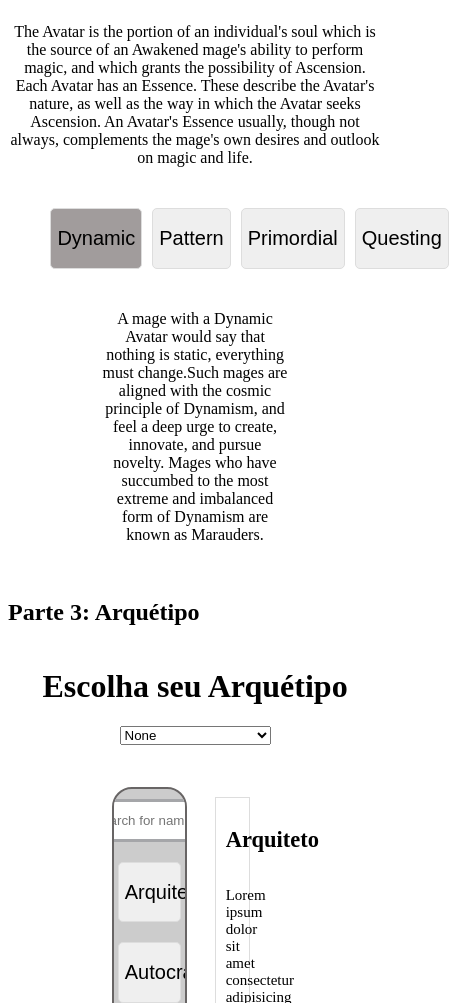
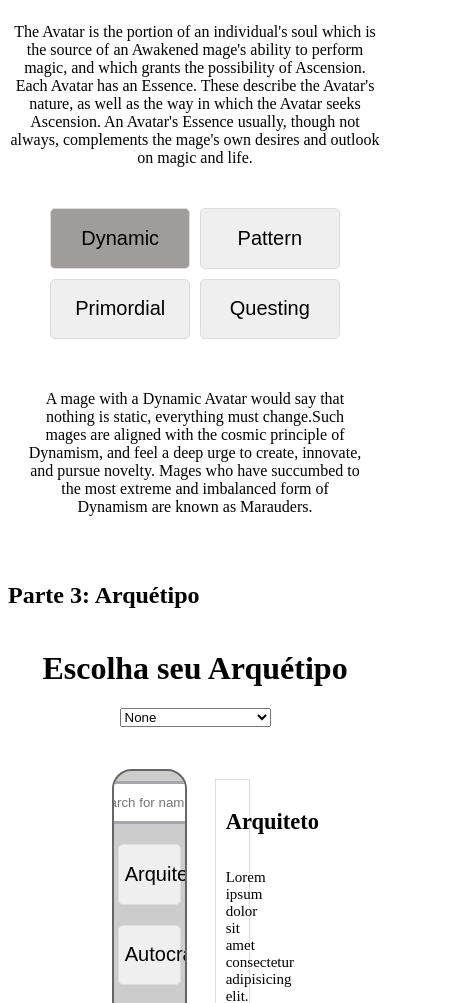
Before and after one commit to guizzoS2/charcreate-Mage-The-Ascension, a plain HTML site: page index.html in a window 390 px wide. Shown: the part 1111-2114 px from the top of the page, 449 px wide, since content can reach past the window. Drawn offline with nearby package versions, Linux system fonts and the light colour scheme.

Commit message:
essencia feito media

```diff
--- a/style.css
+++ b/style.css
@@ -173,8 +173,12 @@ p a {
 
 .essence_description {
     display: none;
-    padding: 10px;
-    width: 50%;
+    width: 60%;
+}
+
+.button_display {
+    display: flex;
+    flex-direction: row;
 }
 
 .show {
@@ -355,4 +359,18 @@ p a {
         display: flex;
         padding: 20px;
     }
+
+    .essence_description {
+        width: 100%;
+        padding: 20px;
+    }
+
+    .content_row {
+        flex-wrap: wrap;
+    }
+
+    .essence_name {
+        width: calc(50% - 10px); /* Each item takes up half the row width minus margin */
+        margin: 5px; /* Maintain margin */
+    }
 }
```
